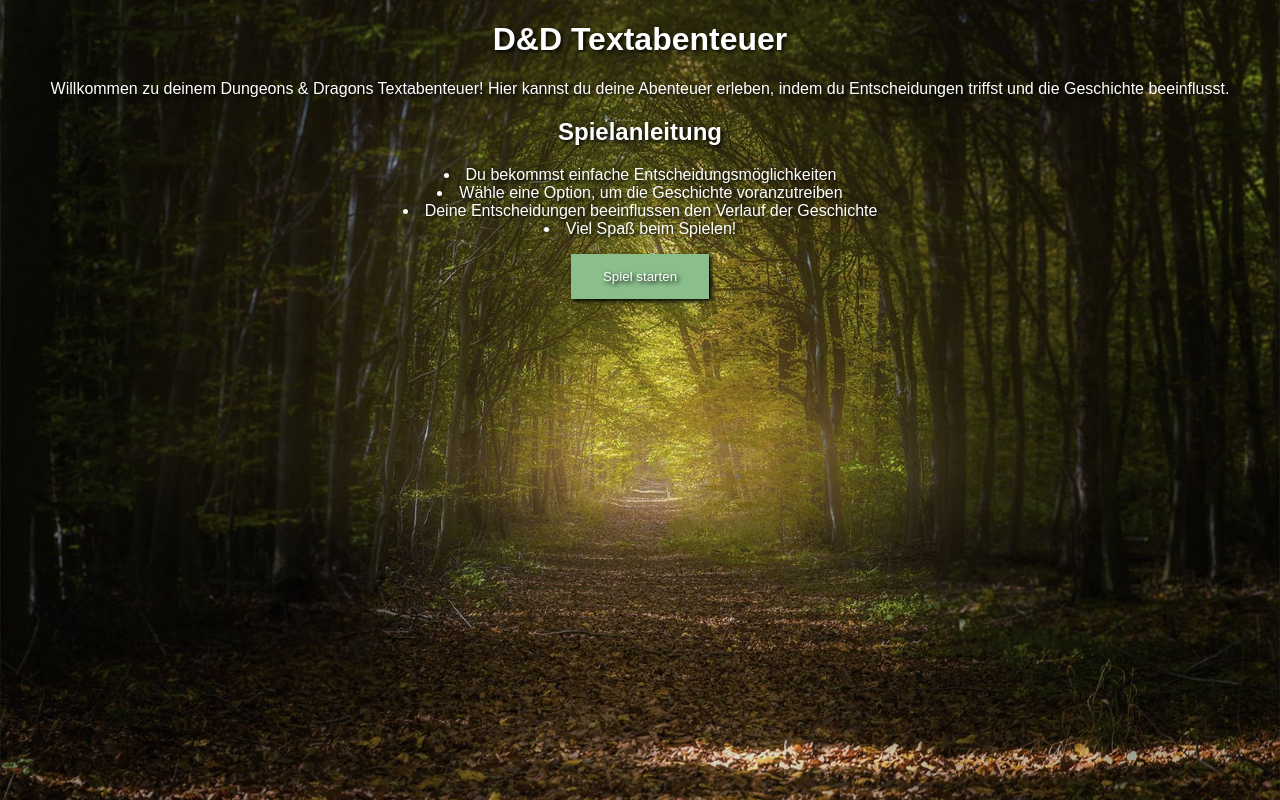
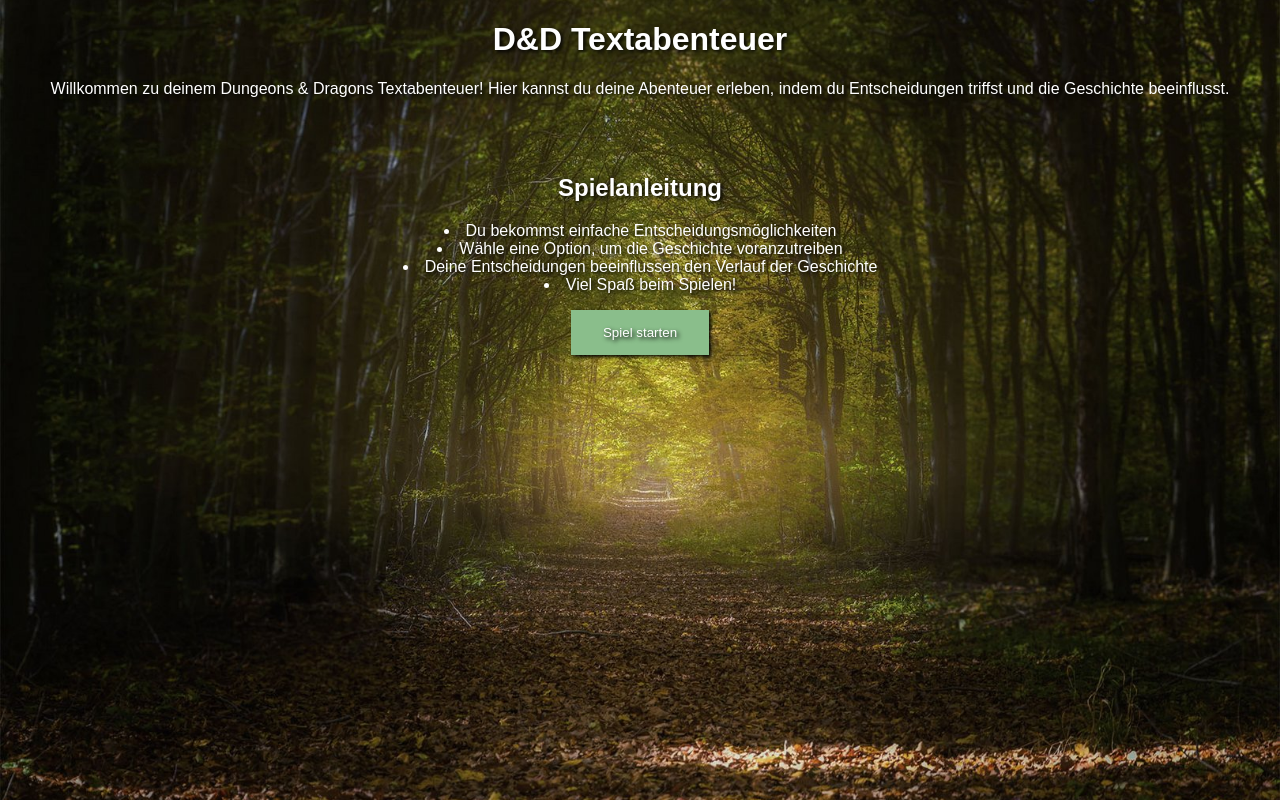
Before and after one commit to josephinemundt1297/orientierungskurs-projekt, a plain HTML site: page index.html in a window 1280 px wide. Drawn offline with Linux system fonts and the light colour scheme.

Commit message:
style vom header

```diff
--- a/style.css
+++ b/style.css
@@ -4,6 +4,13 @@ body {
   background-position: center;
   background-repeat: no-repeat;
   background-attachment: fixed;
+}
+
+header {
+  text-align: center;
+  text-size-adjust: auto;
+  margin-bottom: 40px;
+  padding-bottom: 20px;
 }
 
 h1 {
```
